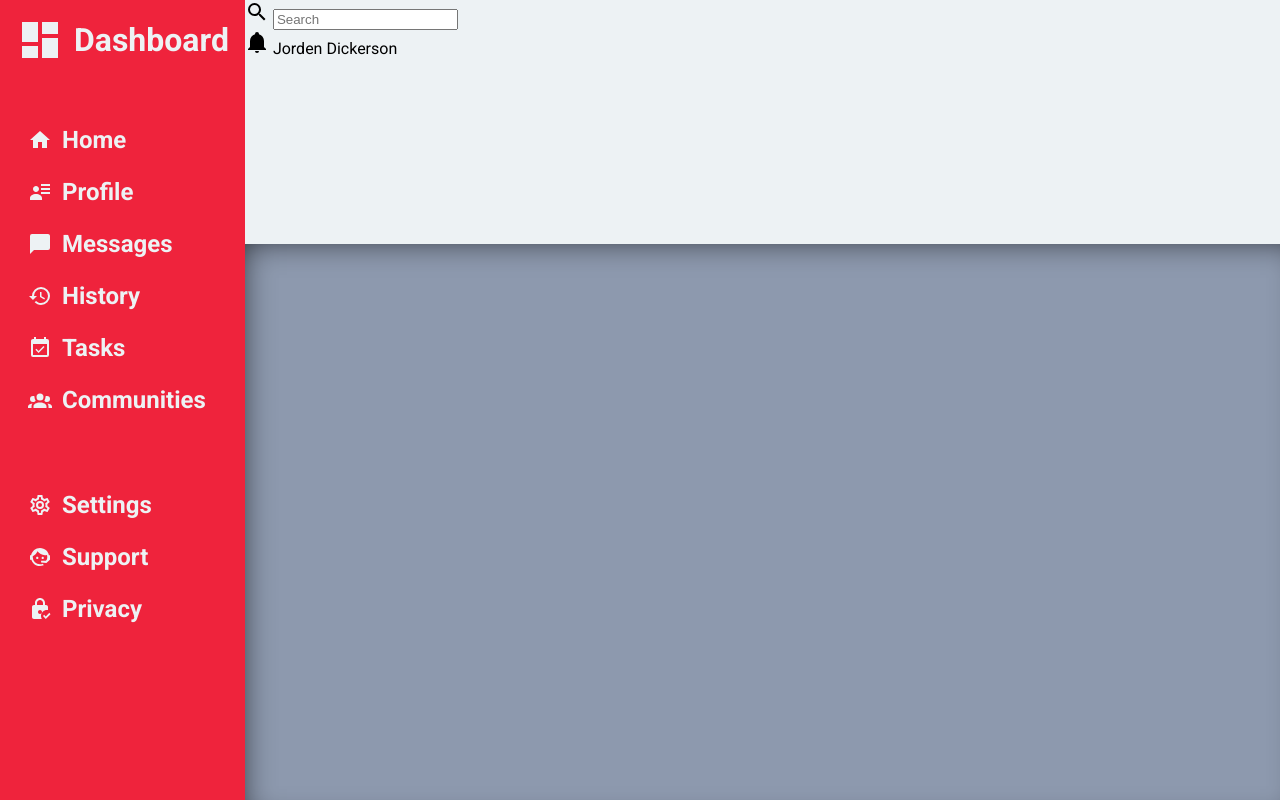
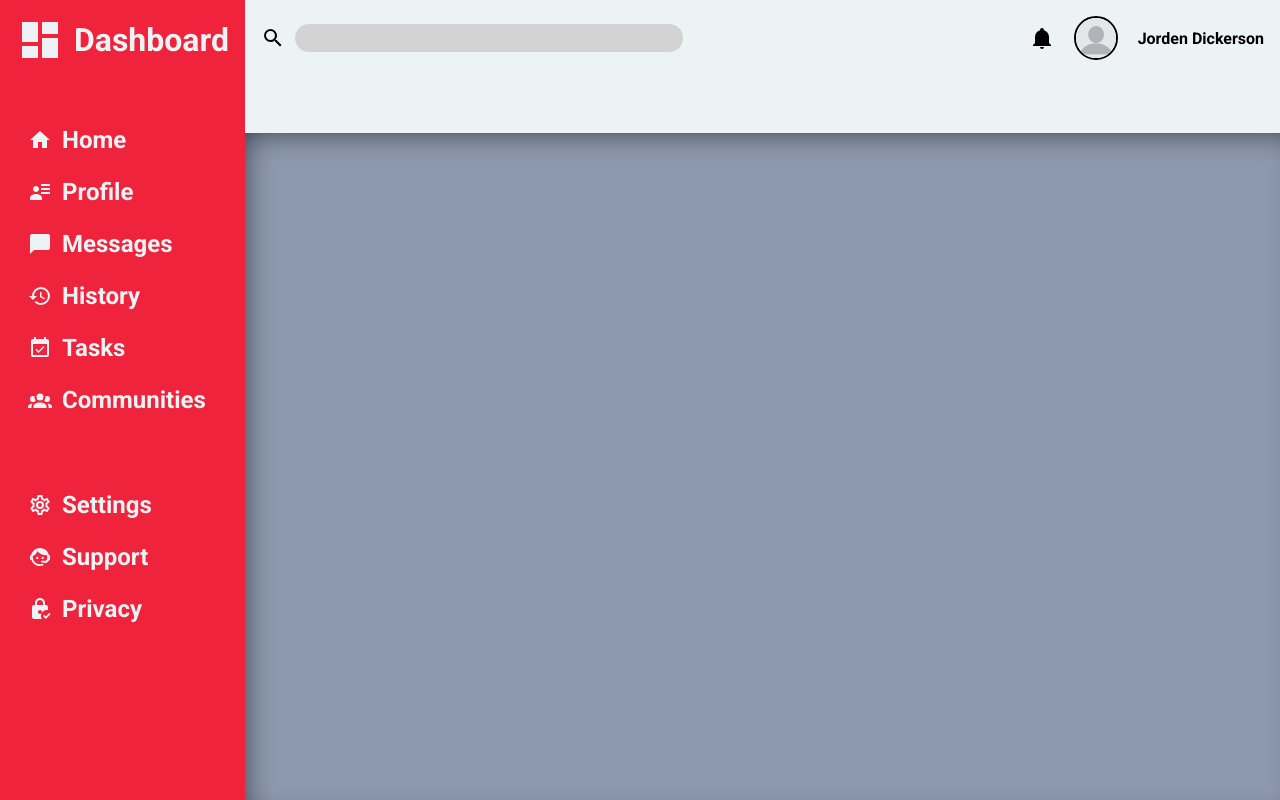
Before and after one commit to jordendickerson/admin-dashboard, a plain HTML site: page index.html in a window 1280 px wide. Drawn offline with Linux system fonts and the light colour scheme.

Commit message:
Styled top section of the Header

```diff
--- a/index.html
+++ b/index.html
@@ -87,13 +87,13 @@
                     <svg style="width:24px;height:24px" viewBox="0 0 24 24">
                         <path fill="currentColor" d="M9.5,3A6.5,6.5 0 0,1 16,9.5C16,11.11 15.41,12.59 14.44,13.73L14.71,14H15.5L20.5,19L19,20.5L14,15.5V14.71L13.73,14.44C12.59,15.41 11.11,16 9.5,16A6.5,6.5 0 0,1 3,9.5A6.5,6.5 0 0,1 9.5,3M9.5,5C7,5 5,7 5,9.5C5,12 7,14 9.5,14C12,14 14,12 14,9.5C14,7 12,5 9.5,5Z" />
                     </svg>
-                    <input type="text" placeholder="Search">
+                    <input type="text">
                 </div>
                 <div class="account-info">
                     <svg style="width:24px;height:24px" viewBox="0 0 24 24">
                         <path fill="currentColor" d="M21,19V20H3V19L5,17V11C5,7.9 7.03,5.17 10,4.29C10,4.19 10,4.1 10,4A2,2 0 0,1 12,2A2,2 0 0,1 14,4C14,4.1 14,4.19 14,4.29C16.97,5.17 19,7.9 19,11V17L21,19M14,21A2,2 0 0,1 12,23A2,2 0 0,1 10,21" />
                     </svg>
-
+                    <img src="./assets/imgs/blank-profile-picture-973460_640.png" alt="Blank Profile Picture">
                     Jorden Dickerson
                 </div>
             </div>
--- a/styles/style.scss
+++ b/styles/style.scss
@@ -11,10 +11,9 @@ body{
 .site-wrapper{
     display: grid;
     grid-template-columns: 1fr 5fr;
+    grid-template-rows: 1fr 5fr;
     grid-template-areas:
         "sidebar header"
-        "sidebar content"
-        "sidebar content"
         "sidebar content"
     ;
     height: 100vh;
@@ -63,6 +62,39 @@ body{
     .header{
         background-color: $offwhite;
         grid-area: header;
+        padding: 1em;
+
+        .top-section{
+            display: grid;
+            grid-template-columns: 1fr 1fr;
+            .search-bar{
+                display: flex;
+                align-items: center;
+                gap: 10px;
+
+                input{
+                    height: 2em;
+                    border: none;
+                    border-radius: 20px;
+                    background-color: lightgray;
+                    width: clamp(200px ,30vw, 500px);
+                }
+
+            }
+            .account-info{
+                display: flex;
+                align-items: center;
+                justify-content: right;
+                gap: 20px;
+                font-weight: 700;
+
+                img{
+                    width: 2.5em;
+                    border: 2px solid black;
+                    border-radius: 25px;
+                }
+            }
+        }
     }
 
     .content{
```
Also changed, not shown: css/style.css, 1 other file.
